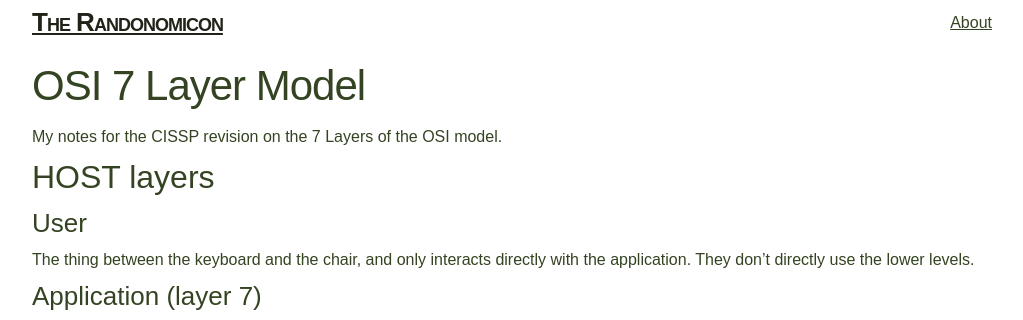
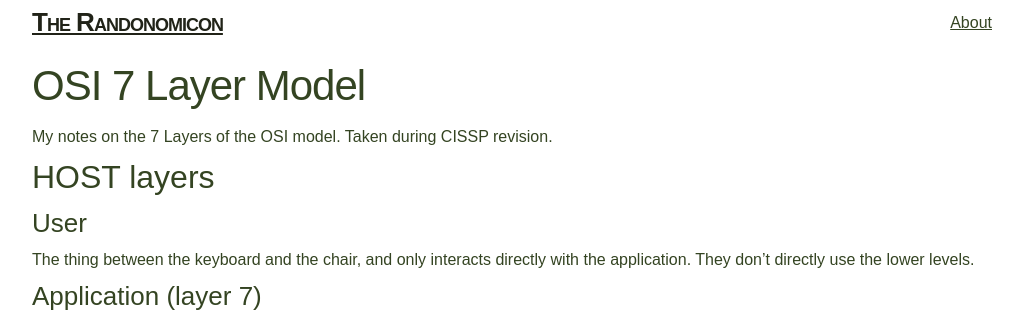
Before and after one commit to antonyh/randonomicon, a Jekyll site: the page built from _posts/2020-08-12-osi-7-layers.markdown, in a window 1280 px wide. Shown: the top 320 px of the page, without its empty margins (128-1151 px from the left). Built offline with Jekyll 4.4.1, drawn with Linux system fonts in a browser that asks for light colours; some web fonts are replaced.

Commit message:
update OSI 7 layer model article

```diff
--- a/_posts/2020-08-12-osi-7-layers.markdown
+++ b/_posts/2020-08-12-osi-7-layers.markdown
@@ -4,7 +4,7 @@ date: 2020-08-12 08:59:59 +000
 title: OSI 7 Layer Model
 categories: cissp
 ---
-My notes for the CISSP revision on the 7 Layers of the OSI model.
+My notes on the 7 Layers of the OSI model. Taken during CISSP revision.
 
 ## HOST layers
 
```
